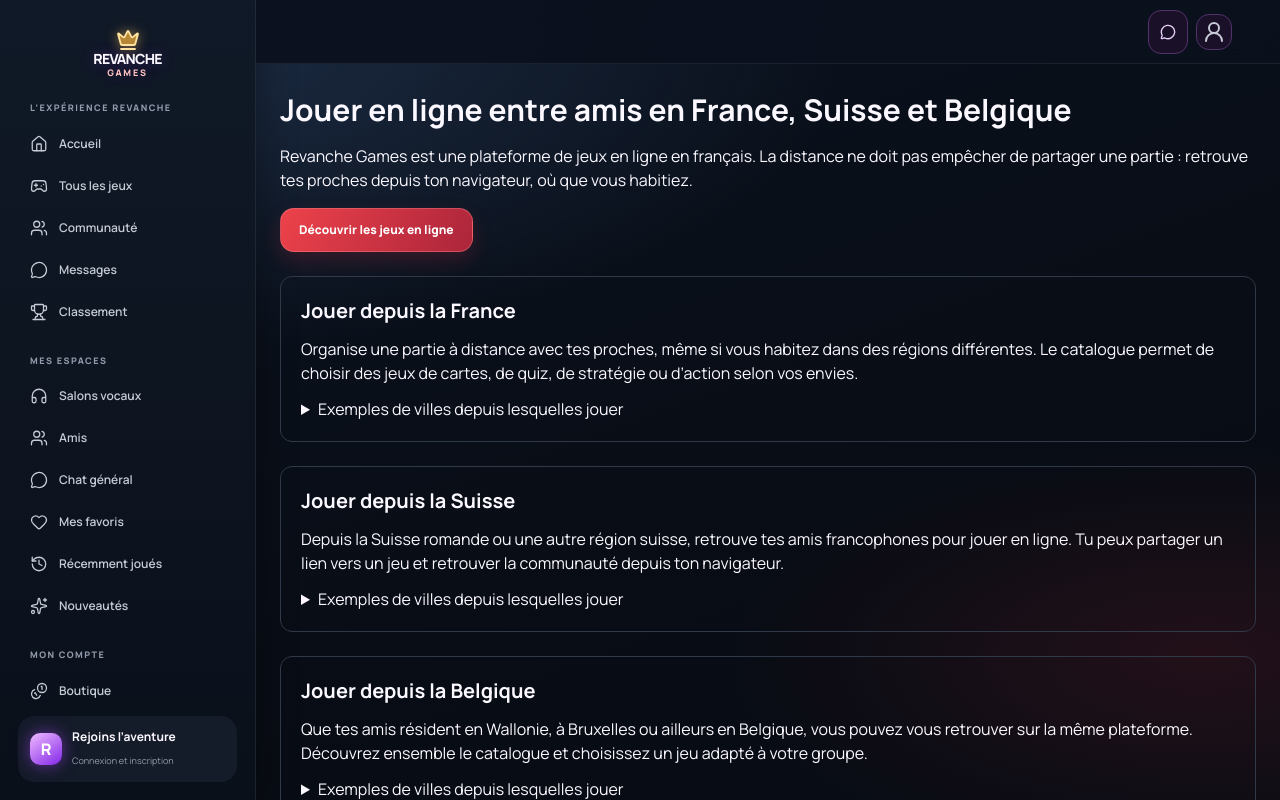
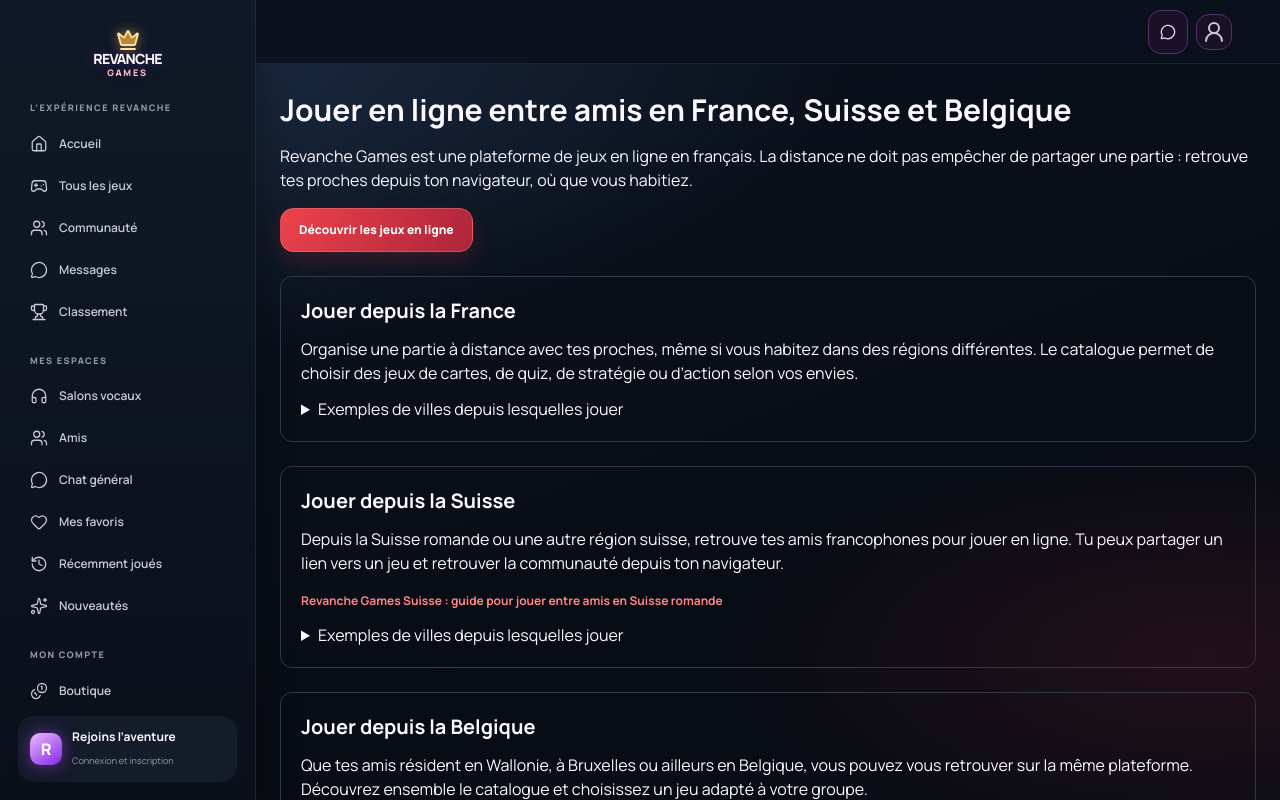
Before and after one commit to falmonmickael260-commits/revanchegames, a Next.js app: page /communaute-francophone in a window 1280 px wide. Shown: the top 800 px of the page. Built offline with nearby package versions, Linux system fonts and the light colour scheme; no server answers.

Commit message:
SEO: link Swiss guide and sitemap

```diff
--- a/src/app/communaute-francophone/page.tsx
+++ b/src/app/communaute-francophone/page.tsx
@@ -21,6 +21,7 @@ export default function FrancophonePage() {
     <Link className="rg-primary-button" href="/jeux">Découvrir les jeux en ligne</Link>
     {regions.map(region => <section key={region.name} className="my-6 rounded-xl border border-border-soft p-5">
       <h2 className="text-xl font-bold">Jouer depuis {region.name === "Belgique" ? "la Belgique" : region.name === "France" ? "la France" : "la Suisse"}</h2><p className="my-3">{region.text}</p>
+      {region.name === "Suisse" && <p className="my-3"><Link className="rg-text-link" href="/suisse">Revanche Games Suisse : guide pour jouer entre amis en Suisse romande</Link></p>}
       <details><summary>Exemples de villes depuis lesquelles jouer</summary><p className="mt-3 leading-relaxed">{region.cities.join(", ")}.</p></details>
     </section>)}
     <p className="my-4">Les parties se déroulent en ligne. Ces villes sont des exemples de lieux de connexion, et non des établissements ou des communautés locales dont la présence serait vérifiée.</p>
```
